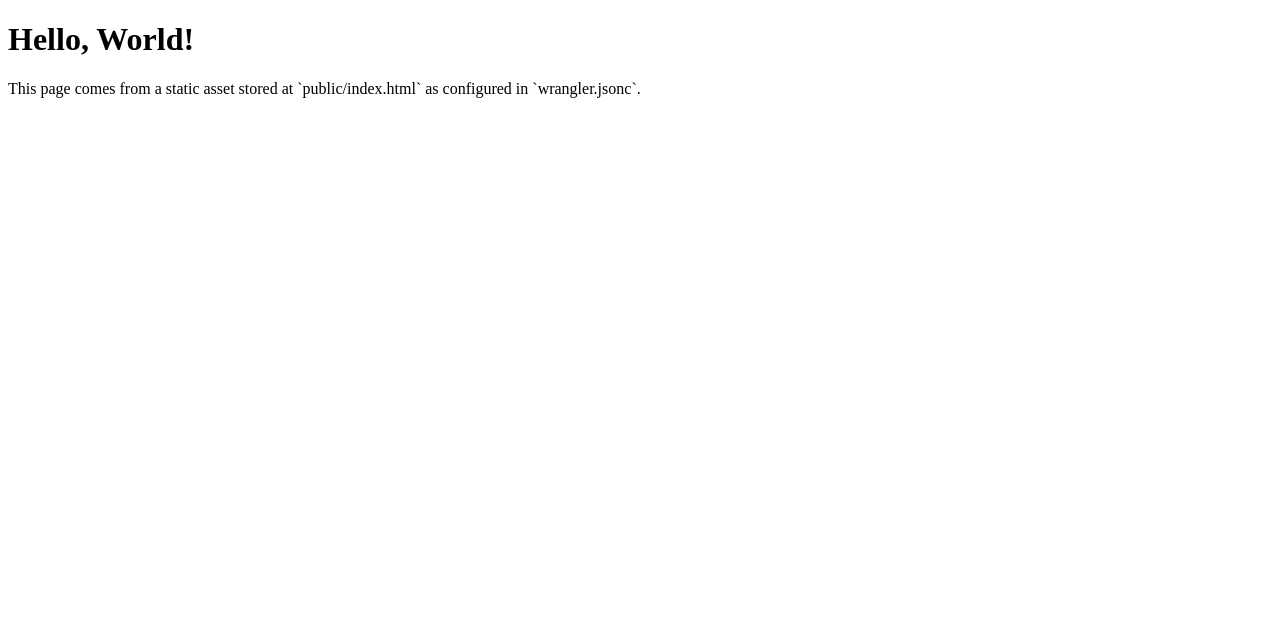
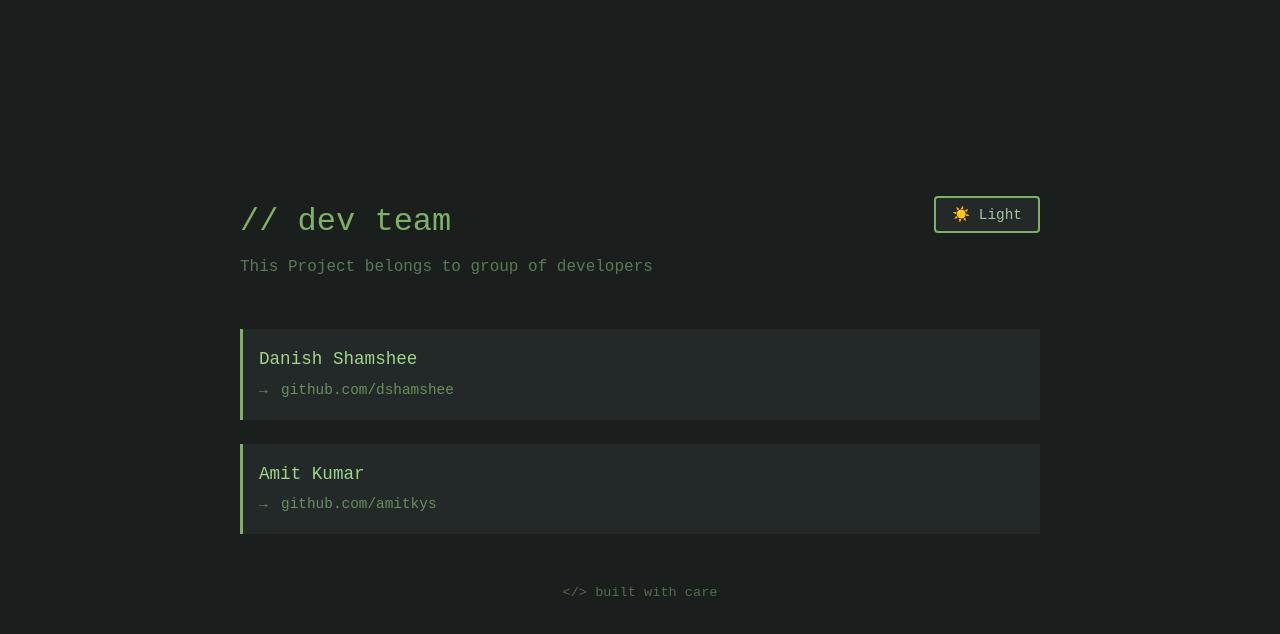
Before and after one commit to learn-kys/dev-portfolio, a website: page public/index.html in a window 1280 px wide. Drawn offline with Linux system fonts and the light colour scheme.

Commit message:
portfolio name setup

```diff
--- a/public/index.html
+++ b/public/index.html
@@ -1,12 +1,224 @@
 <!doctype html>
 <html lang="en">
+
 <head>
 	<meta charset="UTF-8" />
 	<meta name="viewport" content="width=device-width, initial-scale=1.0" />
-		<title>Hello, World!</title>
+	<title>Dev Team Portfolio</title>
+	<style>
+		:root {
+			/* Dark theme (default) */
+			--bg-primary: #1a1f1e;
+			--bg-secondary: #232928;
+			--bg-hover: #2a3230;
+			--text-primary: #a8c5a0;
+			--text-heading: #7fb069;
+			--text-name: #9fd68a;
+			--text-link: #6a8f5f;
+			--text-link-hover: #7fb069;
+			--text-subtitle: #6a8f5f;
+			--border-color: #7fb069;
+			--border-hover: #9fd68a;
+		}
+
+		[data-theme="light"] {
+			/* Light theme - eye-relaxing warm tones */
+			--bg-primary: #f5f1e8;
+			--bg-secondary: #e8e4d9;
+			--bg-hover: #ddd9cc;
+			--text-primary: #5a6b4f;
+			--text-heading: #4a7c59;
+			--text-name: #3d6b4a;
+			--text-link: #6b8e5f;
+			--text-link-hover: #4a7c59;
+			--text-subtitle: #7a8a6f;
+			--border-color: #6b9b5f;
+			--border-hover: #4a7c59;
+		}
+
+		* {
+			margin: 0;
+			padding: 0;
+			box-sizing: border-box;
+		}
+
+		body {
+			font-family: 'Courier New', 'Monaco', 'Consolas', monospace;
+			background-color: var(--bg-primary);
+			color: var(--text-primary);
+			line-height: 1.6;
+			padding: 2rem;
+			min-height: 100vh;
+			display: flex;
+			flex-direction: column;
+			align-items: center;
+			justify-content: center;
+			transition: background-color 0.3s ease, color 0.3s ease;
+		}
+
+		.container {
+			max-width: 800px;
+			width: 100%;
+			position: relative;
+		}
+
+		.theme-toggle {
+			position: absolute;
+			top: 0;
+			right: 0;
+			background-color: var(--bg-secondary);
+			border: 2px solid var(--border-color);
+			color: var(--text-primary);
+			padding: 0.5rem 1rem;
+			font-family: inherit;
+			font-size: 0.9rem;
+			cursor: pointer;
+			transition: all 0.3s ease;
+			border-radius: 4px;
+		}
+
+		.theme-toggle:hover {
+			background-color: var(--bg-hover);
+			border-color: var(--border-hover);
+			transform: scale(1.05);
+		}
+
+		h1 {
+			color: var(--text-heading);
+			font-size: 2rem;
+			margin-bottom: 0.5rem;
+			font-weight: normal;
+			transition: color 0.3s ease;
+		}
+
+		.subtitle {
+			color: var(--text-subtitle);
+			font-size: 1rem;
+			margin-bottom: 3rem;
+			opacity: 0.8;
+			transition: color 0.3s ease;
+		}
+
+		.developers {
+			list-style: none;
+		}
+
+		.developer {
+			margin-bottom: 1.5rem;
+			padding: 1rem;
+			background-color: var(--bg-secondary);
+			border-left: 3px solid var(--border-color);
+			transition: all 0.3s ease;
+		}
+
+		.developer:hover {
+			background-color: var(--bg-hover);
+			border-left-color: var(--border-hover);
+			transform: translateX(5px);
+		}
+
+		.developer-name {
+			color: var(--text-name);
+			font-size: 1.1rem;
+			margin-bottom: 0.3rem;
+			transition: color 0.3s ease;
+		}
+
+		.developer-link {
+			color: var(--text-link);
+			text-decoration: none;
+			font-size: 0.9rem;
+			transition: color 0.3s ease;
+		}
+
+		.developer-link:hover {
+			color: var(--text-link-hover);
+			text-decoration: underline;
+		}
+
+		.developer-link::before {
+			content: "→ ";
+			margin-right: 0.3rem;
+		}
+
+		footer {
+			margin-top: 3rem;
+			text-align: center;
+			color: var(--text-subtitle);
+			font-size: 0.85rem;
+			opacity: 0.7;
+			transition: color 0.3s ease;
+		}
+	</style>
 </head>
+
 <body>
-		<h1 id="heading">Hello, World!</h1>
-		<p>This page comes from a static asset stored at `public/index.html` as configured in `wrangler.jsonc`.</p>
+	<div class="container">
+		<button class="theme-toggle" id="themeToggle">☀️ Light</button>
+
+		<h1>// dev team</h1>
+		<p class="subtitle">This Project belongs to group of developers</p>
+
+		<ul class="developers">
+			<li class="developer">
+				<div class="developer-name">Danish Shamshee</div>
+				<a href="https://github.com/dshamshee" class="developer-link" target="_blank">github.com/dshamshee</a>
+			</li>
+
+			<li class="developer">
+				<div class="developer-name">Amit Kumar</div>
+				<a href="https://github.com/amitkys" class="developer-link" target="_blank">github.com/amitkys</a>
+			</li>
+
+			<!-- <li class="developer">
+				<div class="developer-name">Carol Zhang</div>
+				<a href="https://github.com/carolzhang" class="developer-link" target="_blank">github.com/carolzhang</a>
+			</li>
+
+			<li class="developer">
+				<div class="developer-name">David Kumar</div>
+				<a href="https://github.com/davidkumar" class="developer-link" target="_blank">github.com/davidkumar</a>
+			</li>
+
+			<li class="developer">
+				<div class="developer-name">Emma Wilson</div>
+				<a href="https://github.com/emmawilson" class="developer-link" target="_blank">github.com/emmawilson</a>
+			</li> -->
+		</ul>
+
+		<footer>
+			&lt;/&gt; built with care
+		</footer>
+	</div>
+
+	<script>
+		const themeToggle = document.getElementById('themeToggle');
+		const html = document.documentElement;
+
+		// Check for saved theme preference or default to 'dark'
+		const currentTheme = localStorage.getItem('theme') || 'dark';
+
+		// Apply the theme on page load
+		if (currentTheme === 'light') {
+			html.setAttribute('data-theme', 'light');
+			themeToggle.textContent = '🌙 Dark';
+		}
+
+		// Toggle theme on button click
+		themeToggle.addEventListener('click', () => {
+			const theme = html.getAttribute('data-theme');
+
+			if (theme === 'light') {
+				html.removeAttribute('data-theme');
+				themeToggle.textContent = '☀️ Light';
+				localStorage.setItem('theme', 'dark');
+			} else {
+				html.setAttribute('data-theme', 'light');
+				themeToggle.textContent = '🌙 Dark';
+				localStorage.setItem('theme', 'light');
+			}
+		});
+	</script>
 </body>
+
 </html>
```
Lines whose indentation alone changed are shown as unchanged.
